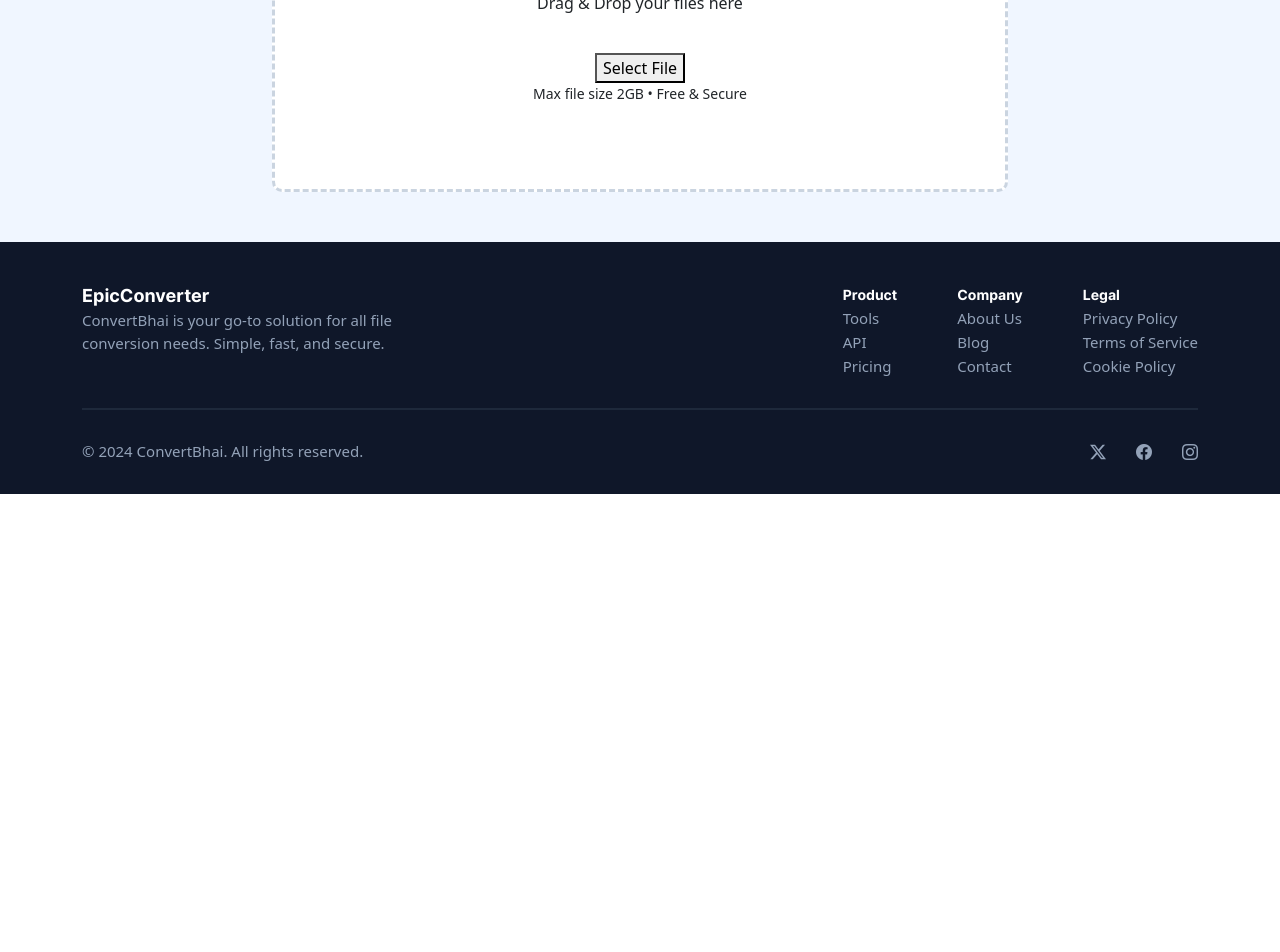
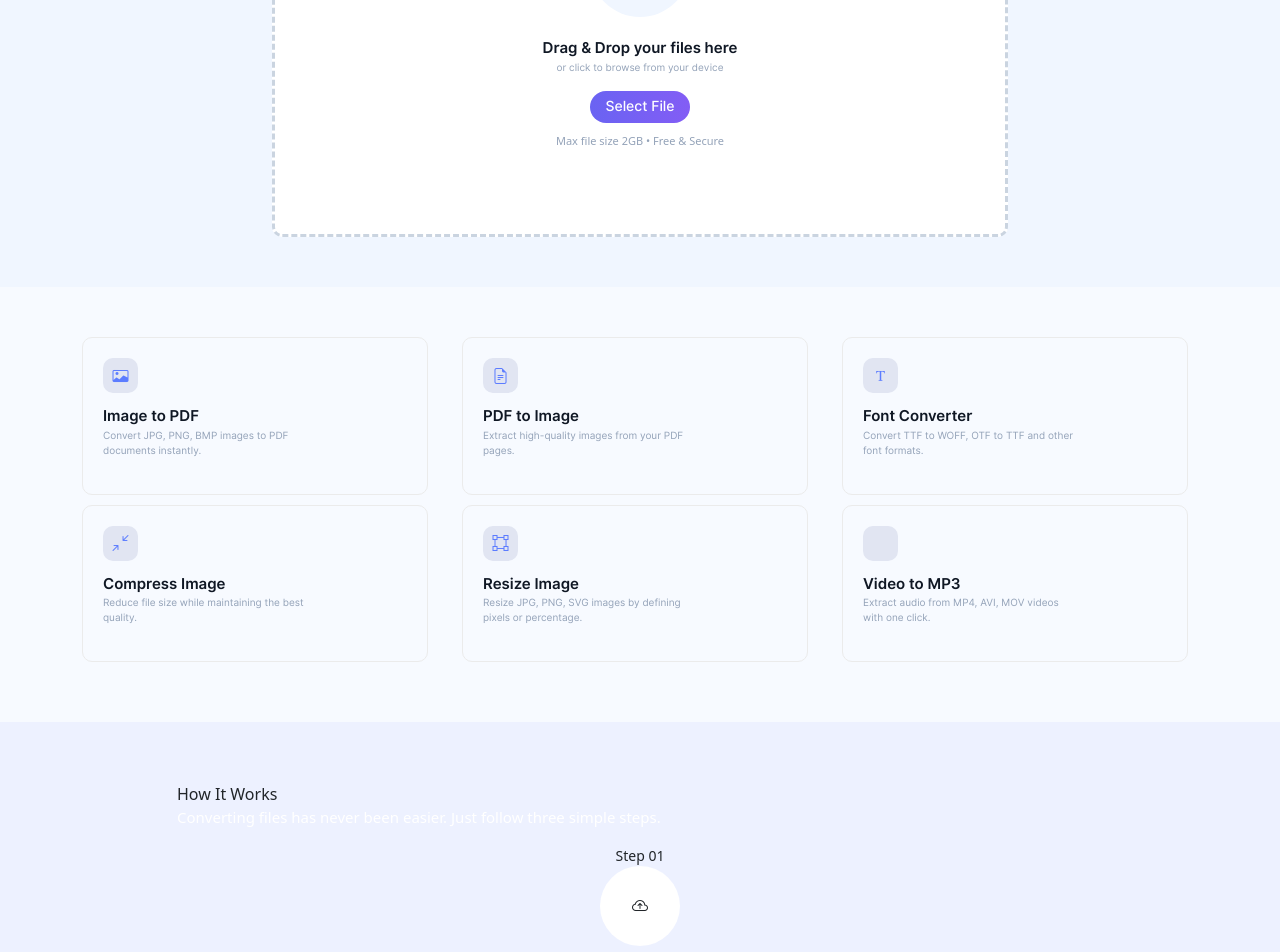
Before and after one commit to piyush88gravity/Epic-Converter, a React (Create React App) app: page / in a window 1280 px wide. Shown: the part 460-1412 px from the top of the page. Before the commit the page ends 954 px from the top, so only its background shows below. Built offline with nearby package versions, Linux system fonts and the light colour scheme.

Commit message:
making some home section

```diff
--- a/src/custom.css
+++ b/src/custom.css
@@ -181,6 +181,23 @@ box-shadow: 0 4px 10px rgba(0, 0, 0, 0.1);
     font-size: 30px;
     color: rgb(15, 23, 36);
 }
+.home-bannertext h3{
+    font-size: 50px;
+}
+
+.home-bannertext .word-change{
+     background: linear-gradient(
+    to right,
+    rgb(106, 99, 242),
+    rgb(131, 93, 245)
+  );
+  -webkit-background-clip: text;
+  -webkit-text-fill-color: transparent;
+  background-clip: text;
+  color: transparent;
+    font-size: 50px;
+    font-family:"inter-extrabold";
+}
 .home-bannertext p{
   font-family: "inter-regular";
   font-size: 15;
@@ -197,3 +214,83 @@ box-shadow: 0 4px 10px rgba(0, 0, 0, 0.1);
     font-size: 30px;
     color: rgb(92, 124, 255);
 }
+.home-bannerbox p{
+   font-family: "inter-regular";
+  font-size: 10px;
+  color: rgb(147, 162, 184);;
+}
+
+.home-bannerbox span{
+     font-family: "inter-semibold";
+    font-size: 15px;
+    color: rgb(15, 23, 36);
+    margin-top: 20px;
+}
+.home-bannerbox button{
+    border: none;
+    background: linear-gradient(to right, rgb(106, 99, 242), rgb(131, 93, 245));
+    color: #fff;
+    font-family: "inter-medium";
+    border-radius: 30px;
+    width: 100px;
+    height: 32px;
+    font-size: 14px;
+}
+.home-bannerbox small{
+    margin-top: 10px;
+    color: rgb(147, 162, 184);
+    font-size: 11px;
+}
+
+/* ...Home-Menu....*/
+.homemenu-area{
+    background-color: rgb(247, 250, 255);
+    padding: 50px 0;
+}
+.homemenu-card{
+    border: 1px solid rgb(235, 235, 235);
+    padding: 20px 0 20px 20px;
+    border-radius: 10px;
+    margin: 0 10px 10px 0 ;
+}
+.homemenu-card span{
+    font-family: "inter-semibold";
+    font-size: 15px;
+    color: rgb(15, 23, 36);
+}
+.homemenu-card p{
+  font-family: "inter-regular";
+  font-size: 10px;
+  color: rgb(147, 162, 184);
+}
+.homemenu-card .homemenu-logo{
+    width: 35px;
+    height: 35px;
+    background-color: rgb(225, 229, 242);
+    color: rgb(92, 124, 255);
+    display: flex;
+    align-items: center;
+    justify-content: center;
+    border-radius: 10px;
+    margin-bottom: 10px;
+}
+
+/* .....Home-Step.....*/
+.homestep-area{
+    background-color: rgb(237, 241, 255);
+    padding: 60px 0;
+}
+.homecount-logo{
+    width: 80px;
+    height: 80px;
+    border-radius:50%;
+    background-color: #ffff;
+    display: flex;
+    align-items: center;
+    justify-content: center;
+}
+.homestep-count{
+    display: flex;
+    flex-direction: column;
+    align-items: center;
+}
--- a/src/pages/Home/Home.js
+++ b/src/pages/Home/Home.js
@@ -1,9 +1,14 @@
 import HomeBanner from "./HomeBanner";
+import HomeMenu from "./HomeMenu";
+import HomeSteps from "./HomeSteps";
 
 export default function Home(){
     return(
         <>
         <HomeBanner/>
+        <HomeMenu/>
+        <HomeSteps/>
+
 
         </>
     )
--- a/src/pages/Home/HomeBanner.js
+++ b/src/pages/Home/HomeBanner.js
@@ -6,7 +6,7 @@ export default function HomeBanner() {
                     <div className="row justify-content-center">
                         <div className="col-lg-8">
                             <div className="home-bannertext">
-                                <h3>Convert Your Files Instantly</h3>
+                                <h3>Convert Your Files <span className="word-change">Instantly</span></h3>
                                 <div className="col-lg-8">
                                     <p>The ultimate toolkit for your digital documents. Convert Image to PDF,
                                         PDF to Image, Fonts, Videos & More with zero hassle.</p>
--- /dev/null
+++ b/src/pages/Home/HomeMenu.js
@@ -0,0 +1,108 @@
+
+
+export default function HomeMenu(){
+    return(
+        <>
+        <section className="homemenu-area">
+            <div className="container">
+                <div className="row">
+                    <div className="col-lg-4">
+                       <a href="/">
+                           <div className="homemenu-card">
+                           <div className="homemenu-logo">
+                             <i class="bi bi-card-image"></i>
+                           </div>
+                            <span>Image to PDF</span>
+                        <div className="col-lg-8">
+                        <p>Convert JPG, PNG, BMP images to PDF
+                        documents instantly.</p>
+                        </div>
+                         </div>
+                       </a>
+                    </div>
+
+                      <div className="col-lg-4">
+                       <a href="/">
+                           <div className="homemenu-card">
+                           <div className="homemenu-logo">
+                           <i class="bi bi-file-earmark-text"></i>
+                           </div>
+                            <span>PDF to Image</span>
+                        <div className="col-lg-8">
+                        <p>Extract high-quality images from your PDF
+                            pages.</p>
+                        </div>
+                         </div>
+                       </a>
+                    </div>
+
+
+                      <div className="col-lg-4">
+                       <a href="/">
+                           <div className="homemenu-card">
+                           <div className="homemenu-logo">
+                            <i class="bi bi-fonts"></i>
+                           </div>
+                            <span>Font Converter</span>
+                        <div className="col-lg-8">
+                        <p>Convert TTF to WOFF, OTF to TTF and other
+                            font formats.</p>
+                        </div>
+                         </div>
+                       </a>
+                    </div>
+
+
+                      <div className="col-lg-4">
+                       <a href="/">
+                           <div className="homemenu-card">
+                           <div className="homemenu-logo">
+                            <i class="bi bi-arrows-angle-contract"></i>
+                           </div>
+                            <span>Compress Image</span>
+                        <div className="col-lg-8">
+                        <p>Reduce file size while maintaining the best
+                            quality.</p>
+                        </div>
+                         </div>
+                       </a>
+                    </div>
+
+
+                      <div className="col-lg-4">
+                       <a href="/">
+                           <div className="homemenu-card">
+                           <div className="homemenu-logo">
+                             <i class="bi bi-bounding-box"></i>
+                           </div>
+                            <span>Resize Image</span>
+                        <div className="col-lg-8">
+                        <p>Resize JPG, PNG, SVG images by defining
+                            pixels or percentage.</p>
+                        </div>
+                         </div>
+                       </a>
+                    </div>
+
+
+                      <div className="col-lg-4">
+                       <a href="/">
+                           <div className="homemenu-card">
+                           <div className="homemenu-logo">
+                            <i class="bi bi-apple-music"></i>
+                           </div>
+                            <span>Video to MP3</span>
+                        <div className="col-lg-8">
+                        <p>Extract audio from MP4, AVI, MOV videos
+                            with one click.</p>
+                        </div>
+                         </div>
+                       </a>
+                    </div>
+
+                </div>
+            </div>
+        </section>
+        </>
+        )
+    }
--- /dev/null
+++ b/src/pages/Home/HomeSteps.js
@@ -0,0 +1,28 @@
+export default function HomeSteps(){
+    return(
+        <>
+        <section className="homestep-area">
+            <div className="container">
+                <div className="row justify-content-center align-items-center">
+                    <din className="col-lg-10">
+                        <div className="homestep-text">
+                            <span>How It Works</span>
+                            <p>Converting files has never been easier. Just follow three simple steps.</p>
+                        </div>
+                        </din>
+
+                        <div className="col-lg-3">
+                            <div className="homestep-count">
+                                <small>Step 01</small>
+                                <div className="homecount-logo">
+                                    <i class="bi bi-cloud-arrow-up"></i>
+                                    </div>
+                            </div>
+                        </div>
+                </div>
+            </div>
+
+        </section>
+        </>
+    )
+}
```
